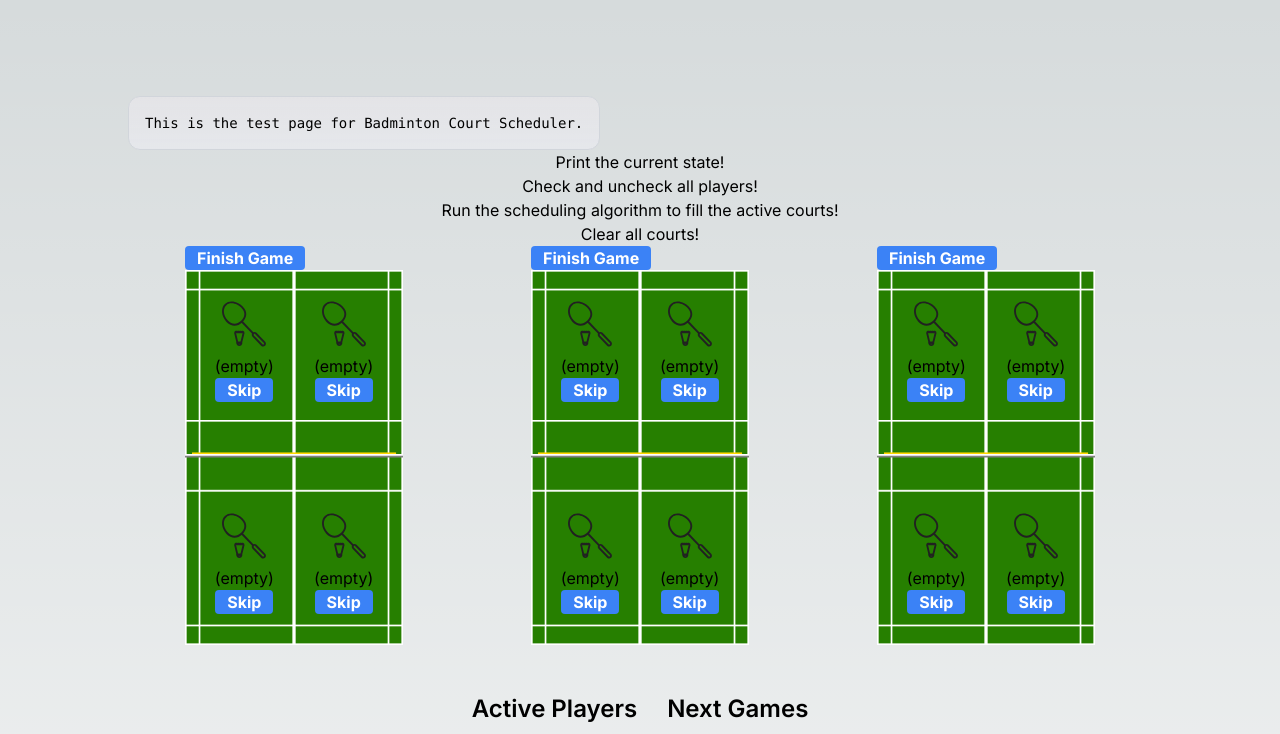
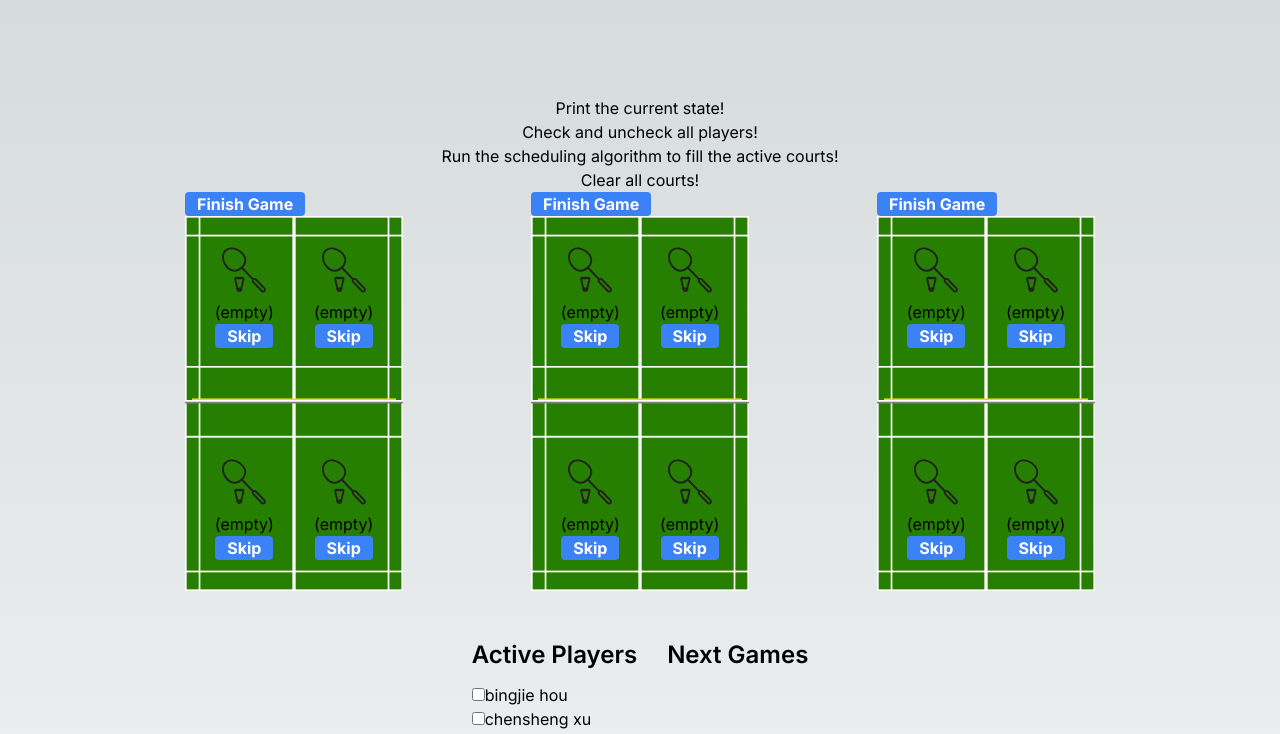
Before and after one commit to JadenBalogh/badminton-court-scheduler, a Next.js app: page / in a window 1280 px wide. Shown: the top 734 px of the page. Built offline with nearby package versions, Linux system fonts and the light colour scheme.

Commit message:
Delete unused page elements

```diff
--- a/app/page.tsx
+++ b/app/page.tsx
@@ -265,24 +265,10 @@ export default function Home() {
 
   return (
     <main className="flex min-h-screen flex-col items-center justify-between p-24">
-      <div className="z-10 max-w-5xl w-full items-center justify-between font-mono text-sm lg:flex">
-        <p className="fixed left-0 top-0 flex w-full justify-center border-b border-gray-300 bg-gradient-to-b from-zinc-200 pb-6 pt-8 backdrop-blur-2xl dark:border-neutral-800 dark:bg-zinc-800/30 dark:from-inherit lg:static lg:w-auto  lg:rounded-xl lg:border lg:bg-gray-200 lg:p-4 lg:dark:bg-zinc-800/30">
-          This is the test page for Badminton Court Scheduler.
-        </p>
-      </div>
-
       <div className="flex flex-col">
         <button onClick={printState}>
           Print the current state!
         </button>
-
-        {/* <button onClick={() => loadTestPlayers()}>
-          Load test player data!
-        </button> */}
-
-        {/* <button onClick={() => fillActiveCourts()}>
-          Directly fill the active courts using the available players!
-        </button> */}
 
         <button onClick={handleCheckAllPlayers}>
           Check and uncheck all players!
```
